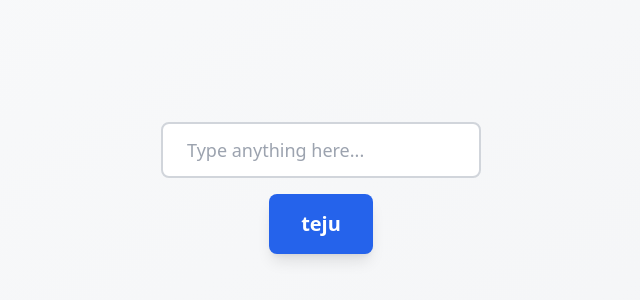
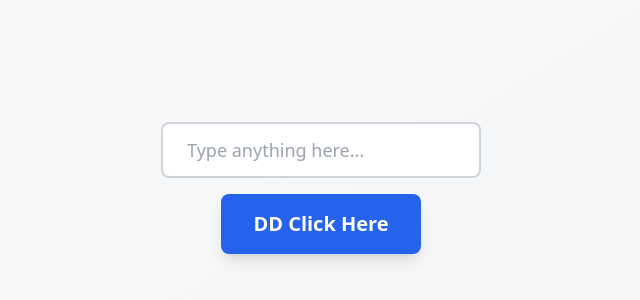
Before and after one commit to AkshithasravaniBandaru/apology, a React (Vite) app: page / in a window 1280 px wide. Shown: the part 196-496 px from the top of the page, without its empty margins (319-959 px from the left). Built offline with nearby package versions, Linux system fonts and the light colour scheme.

Commit message:
Update App.tsx

```diff
--- a/src/App.tsx
+++ b/src/App.tsx
@@ -34,7 +34,7 @@ function App() {
           onClick={handleClick}
           className="px-8 py-4 bg-blue-600 hover:bg-blue-700 text-white font-semibold rounded-lg shadow-lg transition-all transform hover:scale-105 active:scale-95 text-xl"
         >
-          teju
+          DD Click Here
         </button>
       </div>
 
```
